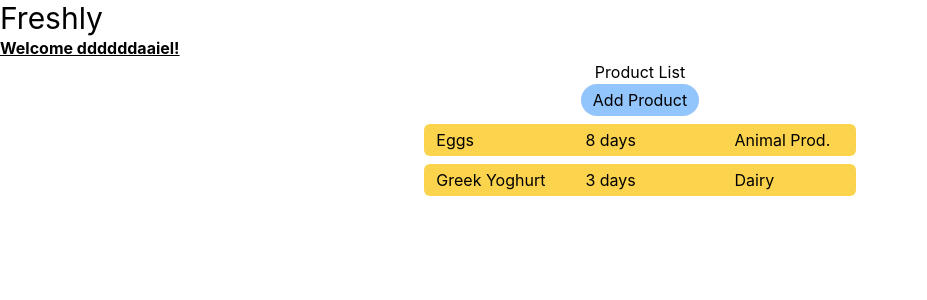
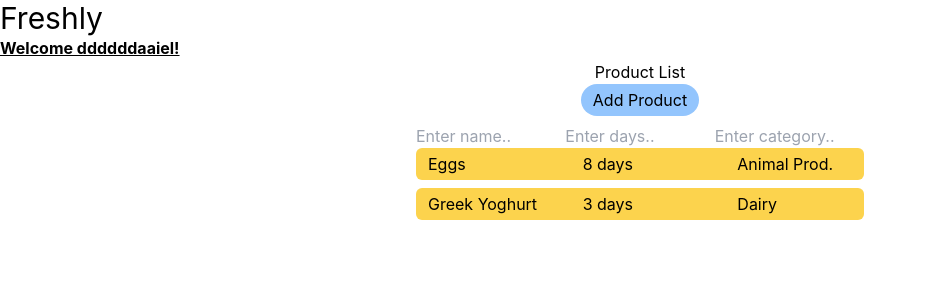
Before and after one commit to riczudaniel/freshly-app, a React (Create React App) app: page / in a window 1280 px wide. Shown: the top 300 px of the page, without its empty margins (0-927 px from the left). Built offline with nearby package versions, Linux system fonts and the light colour scheme.

Commit message:
Separate button and inputs

```diff
--- /dev/null
+++ b/src/Components/AddButton.js
@@ -0,0 +1,9 @@
+import React from 'react';
+
+function AddButton ({newProduct}) {
+  return (
+    <button className='bg-blue-300 rounded-full px-3 py-1 mb-2' onClick={newProduct}>Add Product</button>
+  );
+}
+
+export default AddButton;
--- /dev/null
+++ b/src/Components/NewProductInput.js
@@ -0,0 +1,13 @@
+import React from 'react';
+
+function NewProductInput () {
+    return(
+        <div className='max-w-md flex'>
+            <input type='text' placeholder='Enter name..' className='w-full'></input>
+            <input type='text' placeholder='Enter days..' className='w-full'></input>
+            <input type='text' placeholder='Enter category..' className='w-full'></input>
+        </div>
+    )
+}
+
+export default NewProductInput;
--- a/src/Components/ProductList.js
+++ b/src/Components/ProductList.js
@@ -1,5 +1,7 @@
 import React, { useState } from 'react';
 import Product from './Product';
+import NewProductInput from './NewProductInput';
+import AddButton from "./AddButton"
 
 
 
@@ -38,8 +40,9 @@ const ProductList = () => {
       <div>
       <h1 className='mx-auto text-center'>Product List</h1>
       <div className="text-center">
-          <button className='bg-blue-300 rounded-full px-3 py-1 mb-2' onClick={newProduct}>Add Product</button>
+          <AddButton newProduct={newProduct}></AddButton>
         </div>
+        <NewProductInput></NewProductInput>
         {products.map((product, index) => (
           <Product
             key={index}
```
